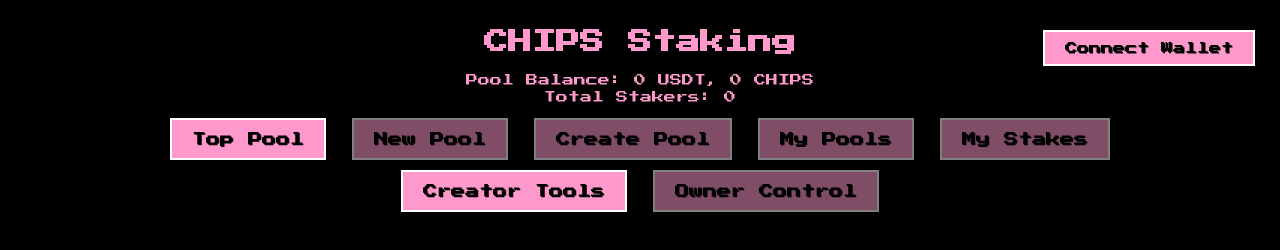
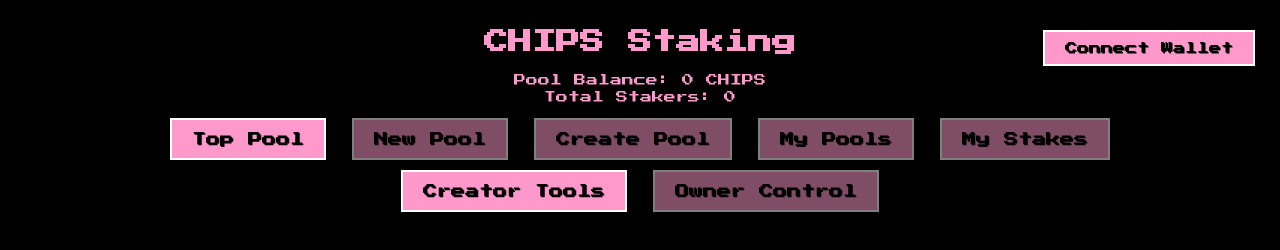
Before and after one commit to pujapujia/Chips-Staking, a plain HTML site: page public/index.html in a window 1280 px wide. Drawn offline with nearby package versions, Linux system fonts and the light colour scheme.

Commit message:
Update index.html

```diff
--- a/public/index.html
+++ b/public/index.html
@@ -10,7 +10,7 @@
 <body>
     <div class="container">
         <h1>CHIPS Staking</h1>
-        <p>Pool Balance: <span id="poolBalance">0</span> USDT, <span id="poolBalanceChips">0</span> CHIPS</p>
+        <p>Pool Balance: <span id="poolBalance"></span>  <span id="poolBalanceChips">0</span> CHIPS</p>
         <p>Total Stakers: <span id="totalStaker">0</span></p>
         <p id="status"></p>
         <p id="walletStatus"></p>
```
